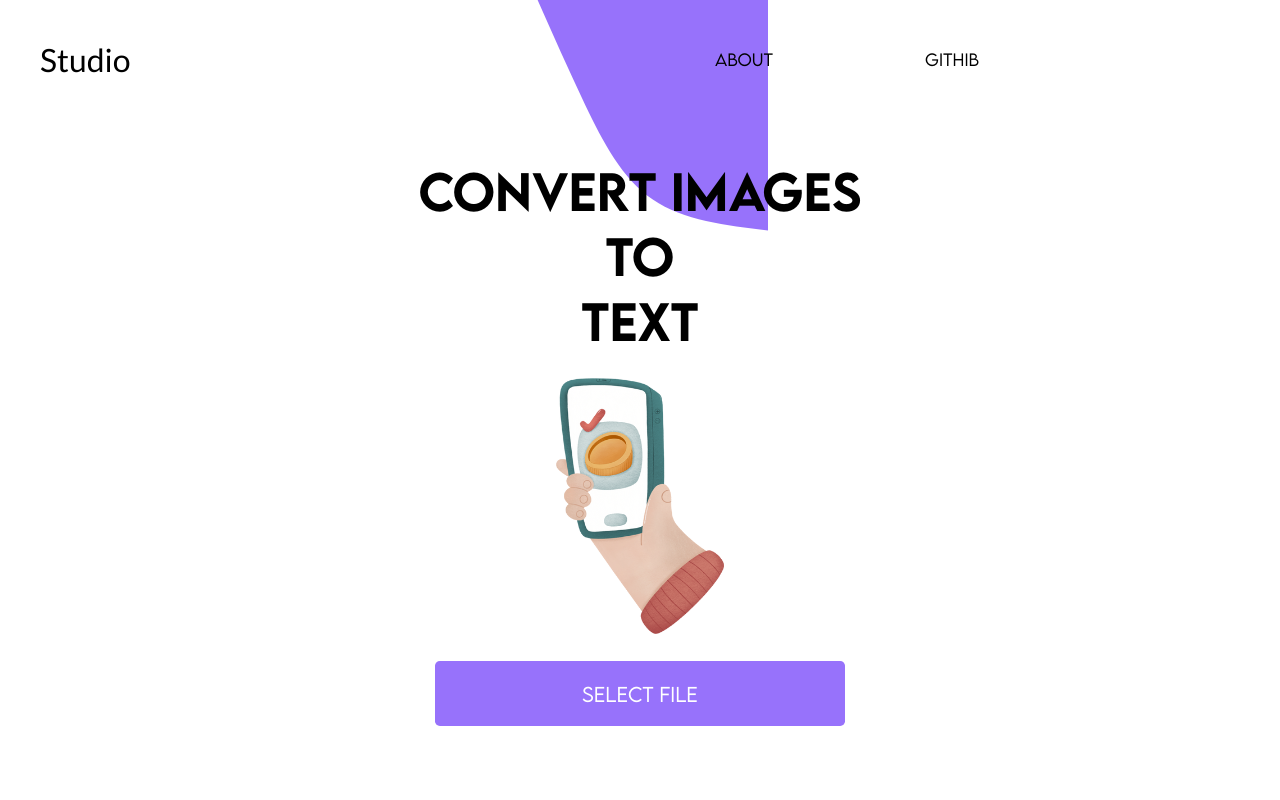
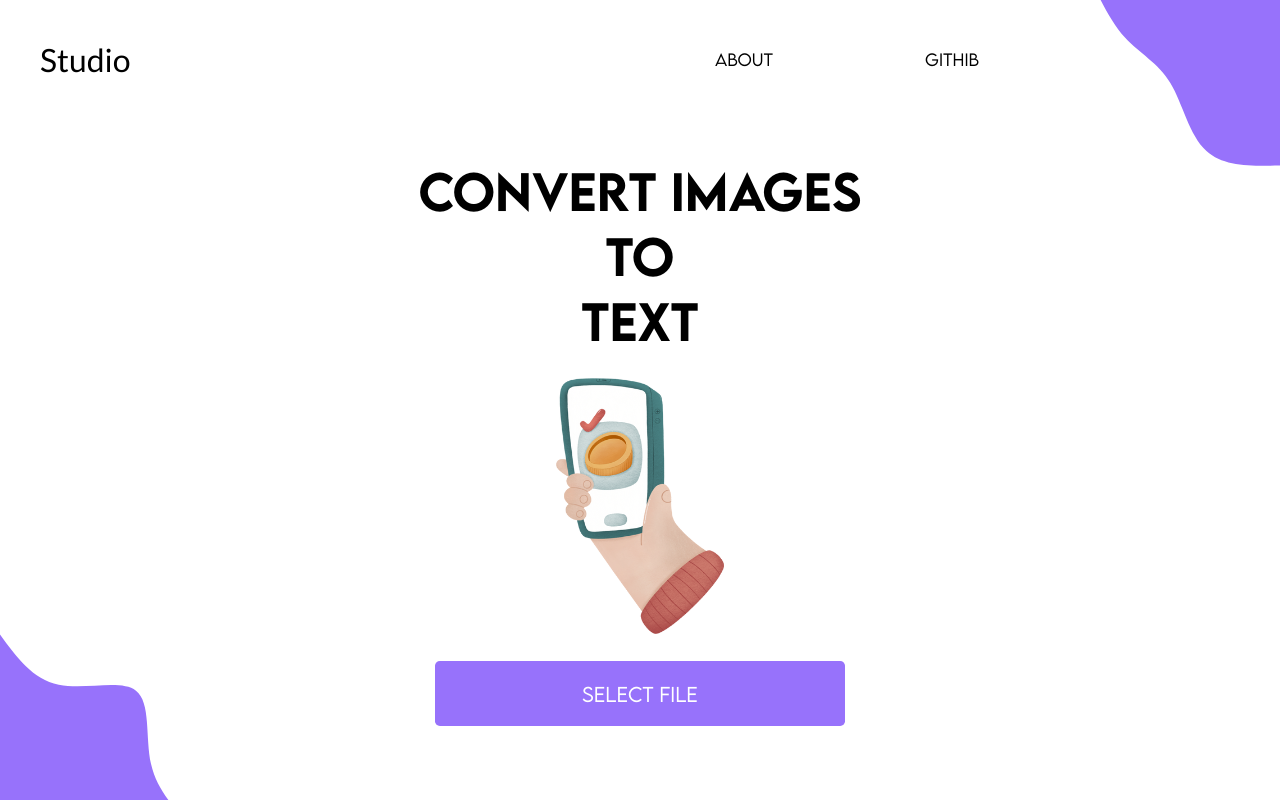
Before and after one commit to dddharamveer/Minor_Project, a React (Create React App) app: page / in a window 1280 px wide. Built offline with nearby package versions, Linux system fonts and the light colour scheme.

Commit message:
bgchange

```diff
--- a/src/App.css
+++ b/src/App.css
@@ -17,15 +17,20 @@
   box-sizing: border-box;
   margin: 0;
   padding: 0;
-  font-family: 'Judson';
-  font-style: normal;
-  font-weight: 400;
+
+}
+
+html{
+
 
 }
 body{
+  background: url(./background.svg);
+  background-size:cover;
+  background-repeat: no-repeat;
   background-color: #ffffff;
-  background: url(./background.svg);
-  background-size:%;
+  height: 100vh;
+
 }
 
 .fade-enter {
@@ -93,6 +98,9 @@
 @media screen and (min-width:450px) {
   body{
 
-    background-size: 60%;
+  background: url(./bigbg.svg);
+  background-position: center;
+  background-repeat: no-repeat;
+  background-size:cover;
   }
 }
```
Also changed, not shown: src/bigbg.svg (added).
